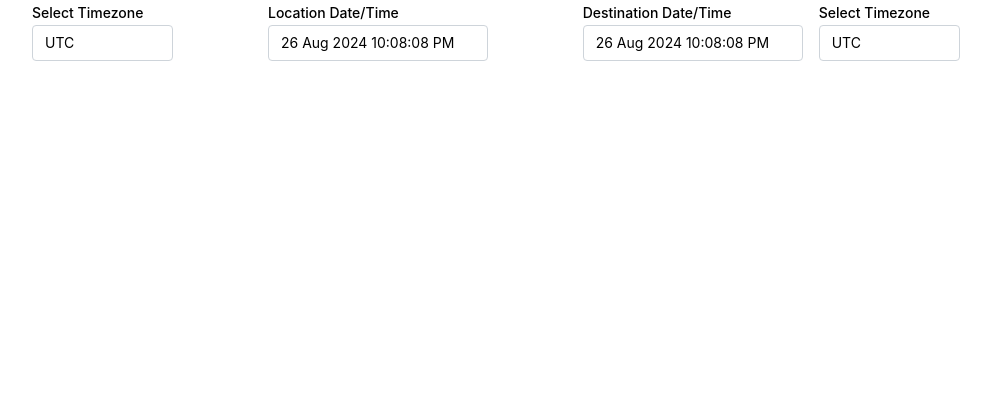
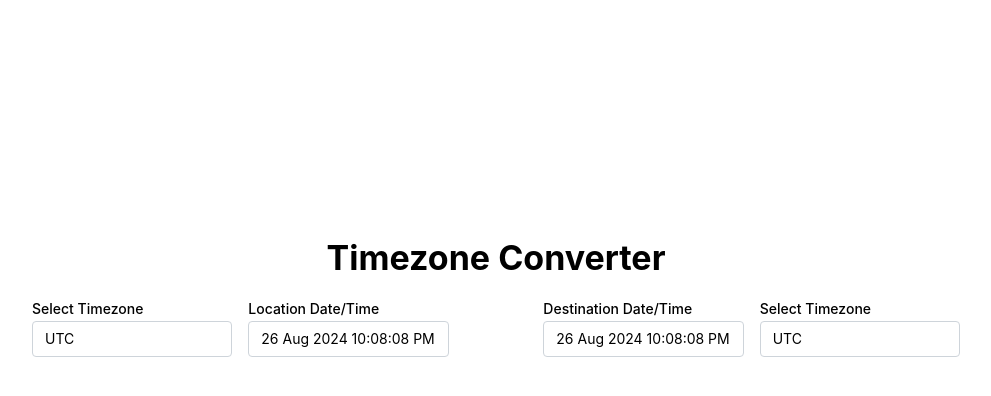
Before and after one commit to 1CharlesStern/react-timezones, a Next.js app: page / in a window 1280 px wide. Shown: the top 396 px of the page, without its empty margins (144-1135 px from the left). Built offline with nearby package versions, Linux system fonts and the light colour scheme.

Commit message:
Added title

```diff
--- a/components/TimeZoneConverterApp/TimeZoneConverterApp.tsx
+++ b/components/TimeZoneConverterApp/TimeZoneConverterApp.tsx
@@ -1,11 +1,12 @@
 'use client'
 
 import { useState } from 'react'
-import { Container, Grid } from '@mantine/core'
+import { Container, Grid, Title } from '@mantine/core'
 import dynamic from 'next/dynamic'
 import dayjs from 'dayjs'
 import timezone from 'dayjs/plugin/timezone'
 import utc from 'dayjs/plugin/utc'
+import { Space } from '@mantine/core'
 
 dayjs.extend(utc)
 dayjs.extend(timezone)
@@ -21,25 +22,28 @@ export default function TimeZoneConverterApp () {
   return (
     <>
       <Container size="md">
-        <Grid>
-          <Grid.Col span={2}>
+        <Grid style={{ marginTop: '20%' }}>
+          <Grid.Col span={12} style={{ display: 'flex', justifyContent: 'center', marginTop: '50px' }}>
+            <Title>Timezone Converter</Title>
+          </Grid.Col>
+          <Grid.Col span={2.75}>
             <TimeZonePicker
               onChange={setFromTz}
             />
           </Grid.Col>
-          <Grid.Col span={3} offset={1}>
+          <Grid.Col span={2.75}>
             <SmartDateSelector
               label="Location Date/Time"
               timeZone={fromTz}
             />
           </Grid.Col>
-          <Grid.Col span={3} offset={1}>
+          <Grid.Col span={2.75} offset={1}>
             <SmartDateSelector
               label="Destination Date/Time"
               timeZone={toTz}
             />
           </Grid.Col>
-          <Grid.Col span={2}>
+          <Grid.Col span={2.75}>
             <TimeZonePicker
               onChange={setToTz}
             />
```
